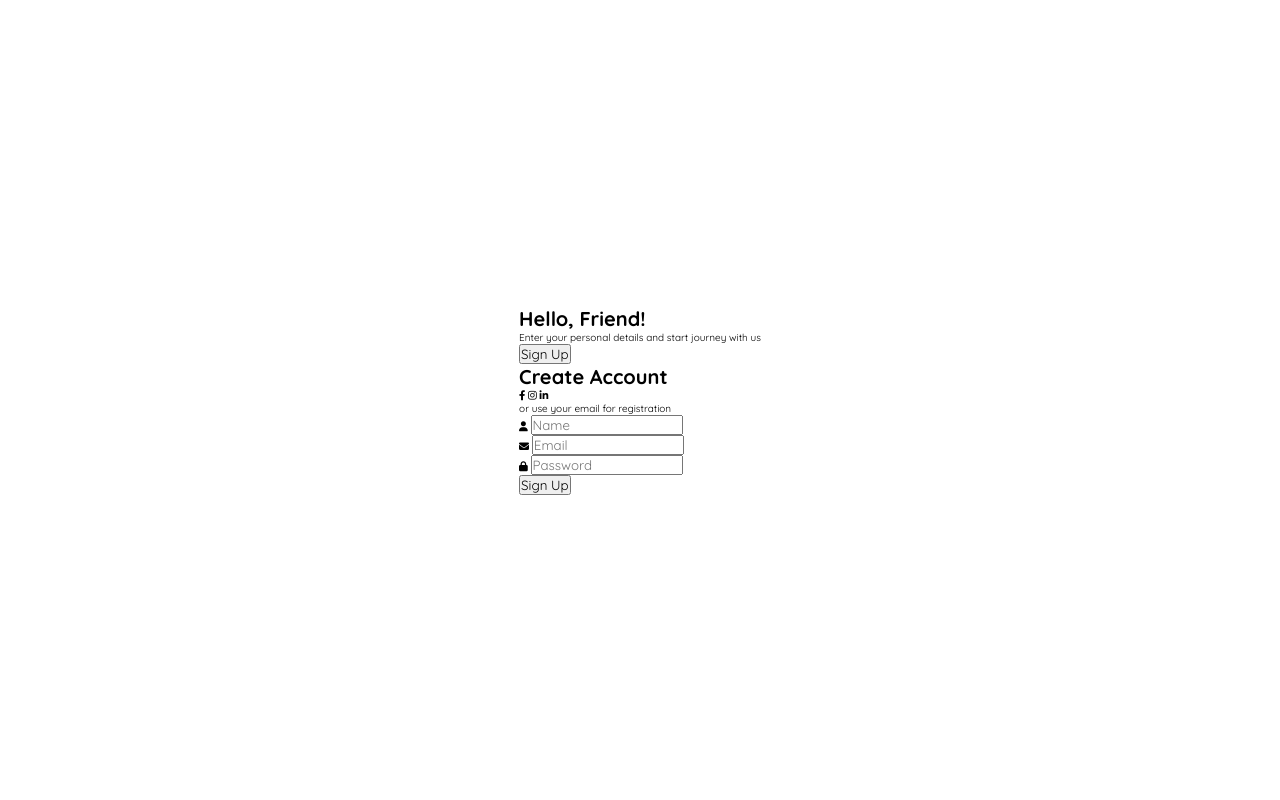
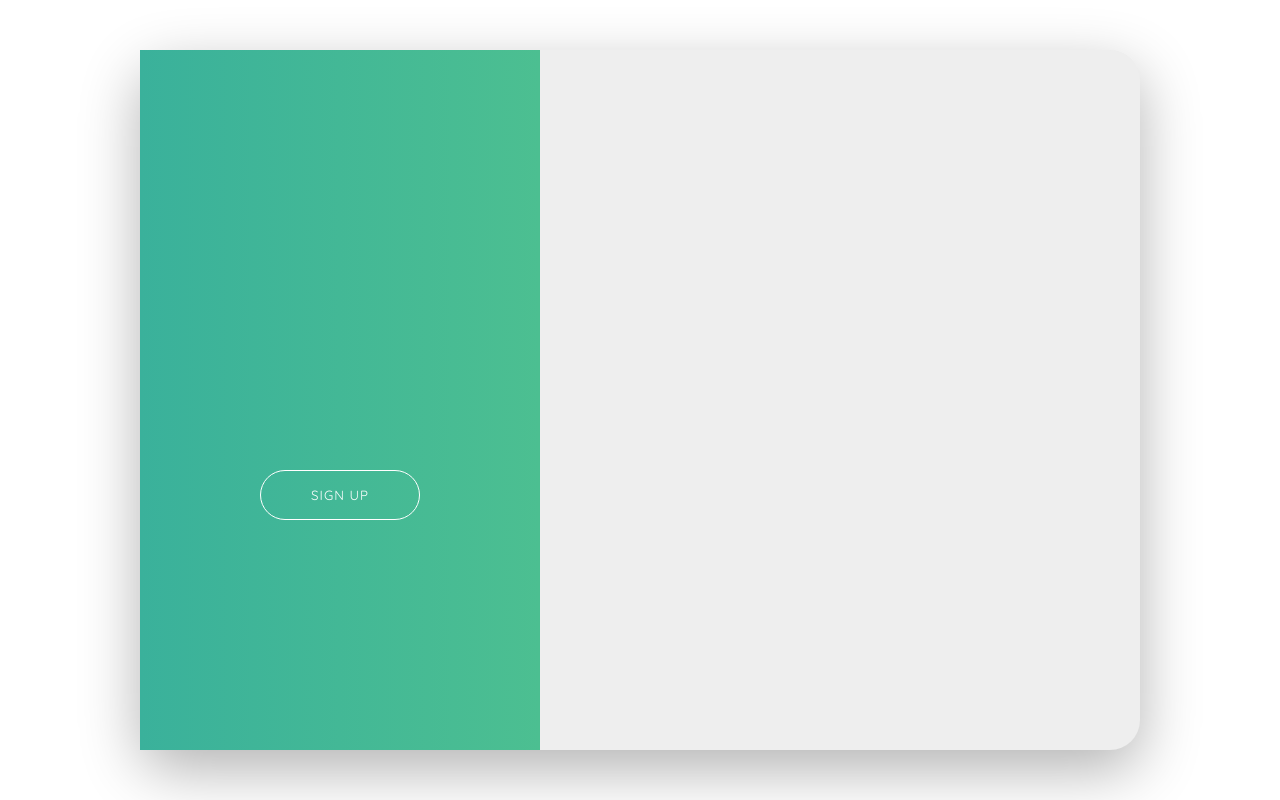
Before and after one commit to altrono/Sign-Up-Form, a plain HTML site: page index.html in a window 1280 px wide. Drawn offline with Linux system fonts and the light colour scheme.

Commit message:
styling green-bg and the button inside its class class

```diff
--- a/css/style.css
+++ b/css/style.css
@@ -17,3 +17,38 @@ html {
     align-items: center;
     justify-content: center;
 }
+
+.form-wrapper {
+    width: 100rem;
+    height: 70rem;
+    background-color: #eee;
+    border-radius: 3rem;
+    box-shadow: 0 2rem 6rem rgba(0, 0, 0, .3);
+    position: relative;
+}
+
+
+.green-bg{
+    width: 40%;
+    height: 100%;
+    background: linear-gradient(to right, #3ab19b, #4cbf91);
+    position: absolute;
+    top: 0;
+    left: 0;
+}
+
+.green-bg button {
+    position: absolute;
+    top: 60%;
+    left: 50%;
+    transform: translateX(-50%);
+    width: 16rem;
+    height: 5rem;
+    background-color: transparent;
+    border: 0.1rem solid white;
+    border-radius: 3rem;
+    text-transform: uppercase;
+    color: #fff;
+    letter-spacing: 0.1rem;
+    cursor: pointer;
+}
```
